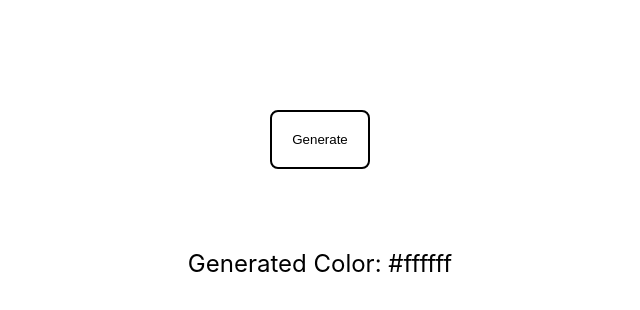
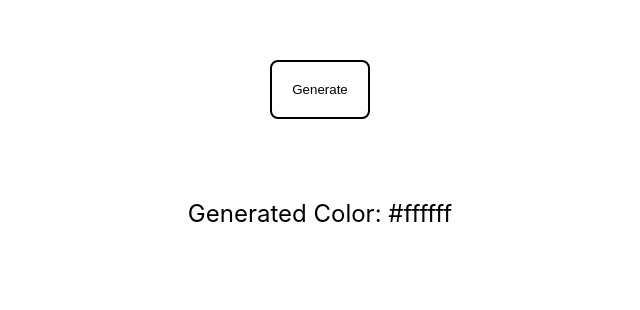
Before and after one commit to oezguerdeli/react-random-color-generator, a React app: page / in a window 1280 px wide. Shown: the part 226-536 px from the top of the page, without its empty margins (320-960 px from the left). Built offline with nearby package versions, Linux system fonts and the light colour scheme.

Commit message:
Removed padding top for button

```diff
--- a/src/App.js
+++ b/src/App.js
@@ -24,7 +24,6 @@ export default function App() {
         style={{
           backgroundColor: 'white',
           color: 'black',
-          marginTop: '100px',
           padding: '20px 20px 20px 20px',
           borderWidth: '2px',
           borderStyle: 'solid',
```
